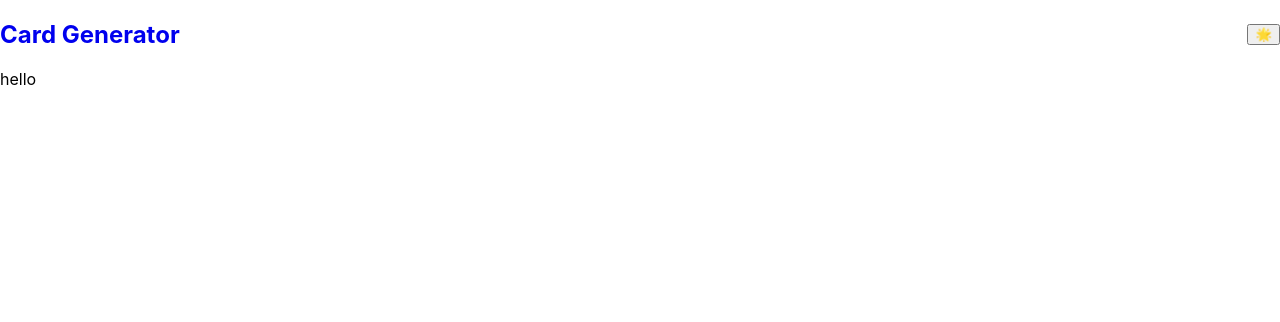
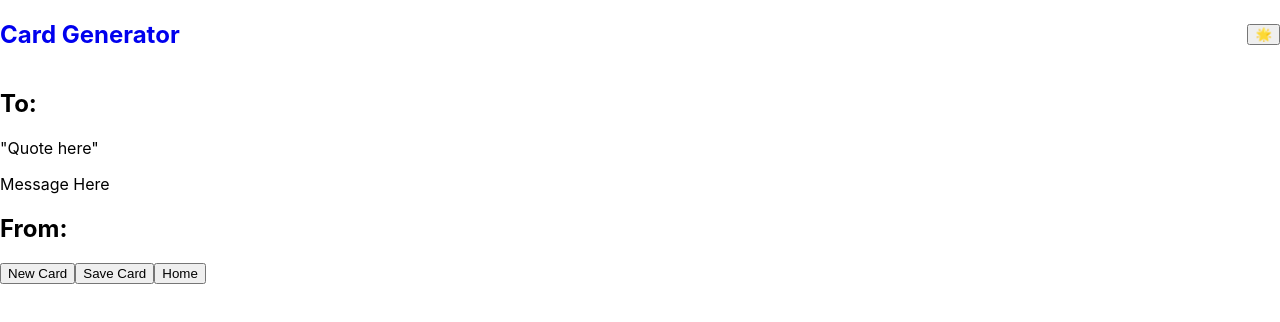
Before and after one commit to kpn678/stretch-tech, a React (Create React App) app: page /preview-card in a window 1280 px wide. Shown: the top 322 px of the page. Built offline with nearby package versions, Linux system fonts and the light colour scheme.

Commit message:
Build out basic preview card display

```diff
--- a/src/Components/App/App.tsx
+++ b/src/Components/App/App.tsx
@@ -6,16 +6,33 @@ import CardForm from '../CardForm/CardForm';
 import CardPreview from '../CardPreview/CardPreview';
 import SavedCards from '../SavedCards/SavedCards';
 
+// interface Props {
+//   currentCard: {
+//       from: string;
+//       to: string;
+//       message: string;
+//       quote: string;
+//   };
+//   saveCard: (card: object) => void
+// }
+
+type MyCard={
+  from: string;
+  to: string;
+  message: string;
+  quote: string;
+}
+
 const App: FC = () => {
 
   const [savedCards, setSavedCards] = useState<{}[]>([])
-  const [currentCard, setCurrentCard] = useState<{}>({})
+  const [currentCard, setCurrentCard] = useState<{}>()
 
   const saveCard = (card: object): void => {
     setSavedCards([...savedCards, card])
   }
 
-  const selectCard = (card: object): void => {
+  const selectCard = (card: MyCard): void => {
     setCurrentCard(card)
   }
 
--- a/src/Components/CardPreview/CardPreview.tsx
+++ b/src/Components/CardPreview/CardPreview.tsx
@@ -2,13 +2,31 @@ import React, { FC } from 'react';
 import './CardPreview.css';
 
 interface Props {
-    currentCard: {};
+    currentCard: {
+        from: string;
+        to: string;
+        message: string;
+        quote: string;
+    };
     saveCard: (card: object) => void
 }
 
 const CardPreview: FC<Props> = ({currentCard, saveCard}) => {
+    console.log(currentCard)
     return (
-        <div>hello</div>
+        <section className="card-preview-page">
+            <div className="card">
+                <h2>To: </h2>
+                <p>"Quote here"</p>
+                <p>Message Here</p>
+                <h2>From: </h2>
+            </div>
+            <div className="button-holder">
+                <button>New Card</button>
+                <button>Save Card</button>
+                <button>Home</button>
+            </div>
+        </section>
     );
 };
 
```
